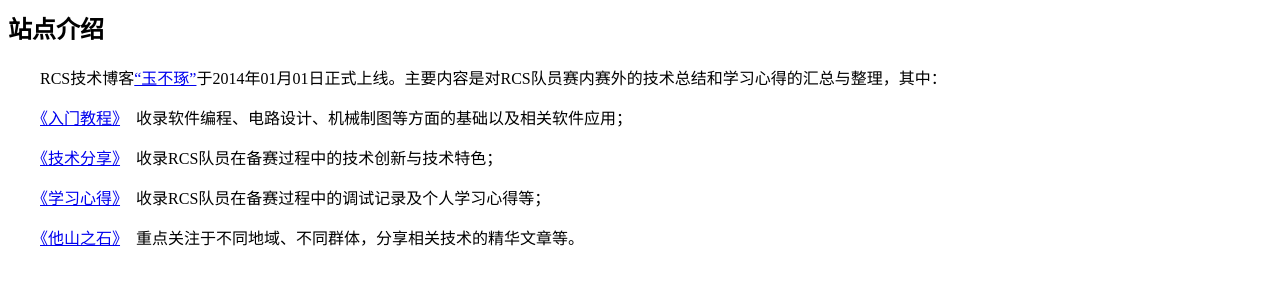
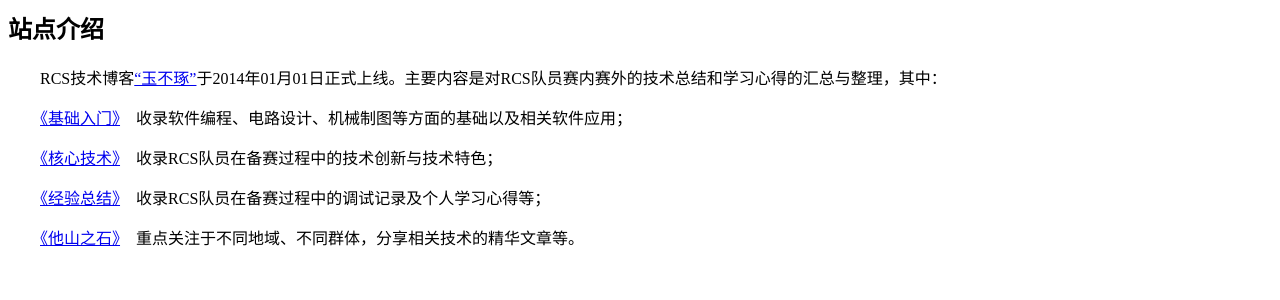
Before and after one commit to RCSTech/RCSTech.github.io, a Jekyll site: the page built from about.md, in a window 1280 px wide and 900 px high, scrolled down 1822 px. Shown: the part 330-630 px from the top of the window. Built offline with Jekyll 4.4.1, drawn with Linux system fonts in a browser that asks for light colours; nearby versions of some CDN libraries; a style sheet for code colours, icons or effects is not loaded.

Commit message:
update the category.

```diff
--- a/about.md
+++ b/about.md
@@ -164,11 +164,11 @@ sitemap:
 
 　　RCS技术博客[“玉不琢”](http://rcstech.org)于2014年01月01日正式上线。主要内容是对RCS队员赛内赛外的技术总结和学习心得的汇总与整理，其中：
 
-　　[《入门教程》](http://rcstech.org/getstart.html)　收录软件编程、电路设计、机械制图等方面的基础以及相关软件应用；
+　　[《基础入门》](http://rcstech.org/getstart.html)　收录软件编程、电路设计、机械制图等方面的基础以及相关软件应用；
 
-　　[《技术分享》](http://rcstech.org/technology.html)　收录RCS队员在备赛过程中的技术创新与技术特色；
+　　[《核心技术》](http://rcstech.org/technology.html)　收录RCS队员在备赛过程中的技术创新与技术特色；
 
-　　[《学习心得》](http://rcstech.org/experience.html)　收录RCS队员在备赛过程中的调试记录及个人学习心得等；
+　　[《经验总结》](http://rcstech.org/experience.html)　收录RCS队员在备赛过程中的调试记录及个人学习心得等；
 
 　　[《他山之石》](http://rcstech.org/reference.html)　重点关注于不同地域、不同群体，分享相关技术的精华文章等。
 
--- a/experience.html
+++ b/experience.html
@@ -1,6 +1,6 @@
 ---
 layout: page
-title: 学习心得 RCS
+title: 经验总结 -RCS
 header: Posts By Category
 group: navigation
 sitemap:
--- a/getstart.html
+++ b/getstart.html
@@ -1,6 +1,6 @@
 ---
 layout: page
-title: 入门教程 RCS
+title: 基础入门 -RCS
 header: Posts By Category
 group: navigation
 sitemap:
--- a/reference.html
+++ b/reference.html
@@ -1,6 +1,6 @@
 ---
 layout: page
-title: 他山之石 RCS
+title: 他山之石 -RCS
 header: Posts By Category
 group: navigation
 sitemap:
--- a/technology.html
+++ b/technology.html
@@ -1,6 +1,6 @@
 ---
 layout: page
-title: 技术分享 RCS
+title: 核心技术 -RCS
 header: Posts By Category
 group: navigation
 sitemap:
```
